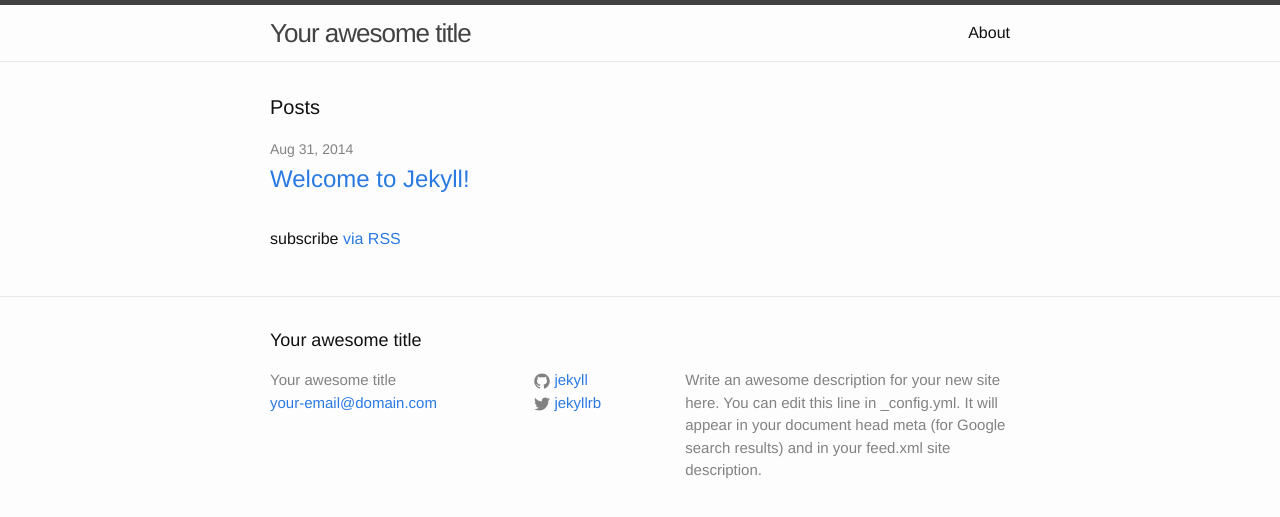
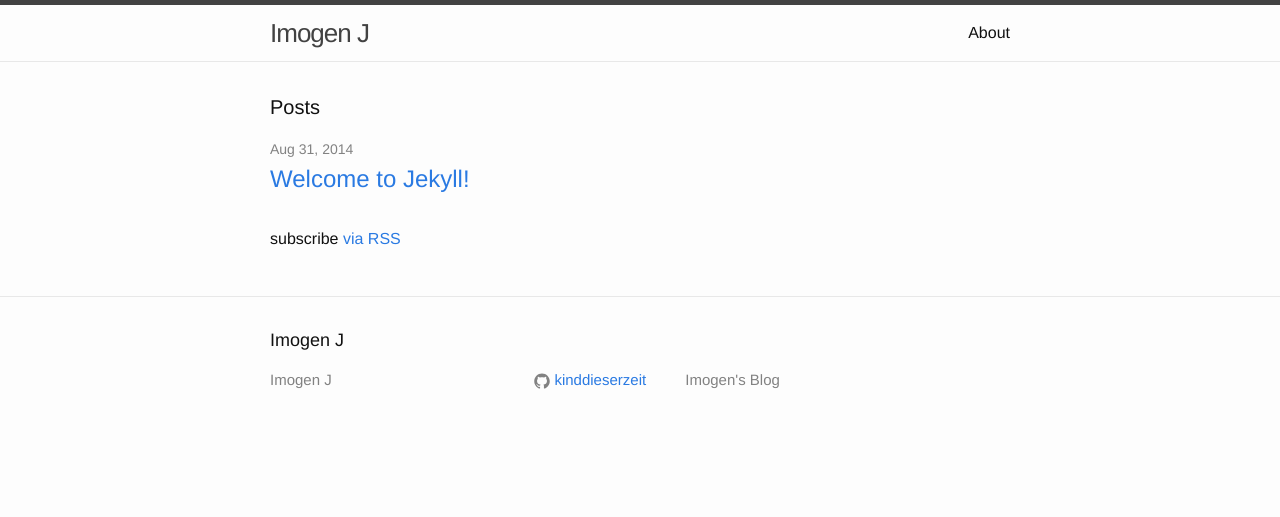
Before and after one commit to kinddieserzeit/kinddieserzeit.github.io, a Jekyll site: the page built from index.html, in a window 1280 px wide. Shown: the top 517 px of the page. Built offline with Jekyll 4.4.1, drawn with Linux system fonts in a browser that asks for light colours.

Commit message:
a commit

```diff
--- a/_config.yml
+++ b/_config.yml
@@ -1,14 +1,12 @@
 # Site settings
-title: Your awesome title
-email: your-email@domain.com
+title: Imogen J
+email:
 description: > # this means to ignore newlines until "baseurl:"
-  Write an awesome description for your new site here. You can edit this
-  line in _config.yml. It will appear in your document head meta (for
-  Google search results) and in your feed.xml site description.
+ Imogen's Blog
 baseurl: "" # the subpath of your site, e.g. /blog/
-url: "http://yourdomain.com" # the base hostname & protocol for your site
-twitter_username: jekyllrb
-github_username:  jekyll
+url: "http://kinddieserzeit.github.io" # the base hostname & protocol for your site
+twitter_username:
+github_username:  kinddieserzeit
 
 # Build settings
 markdown: kramdown
```
